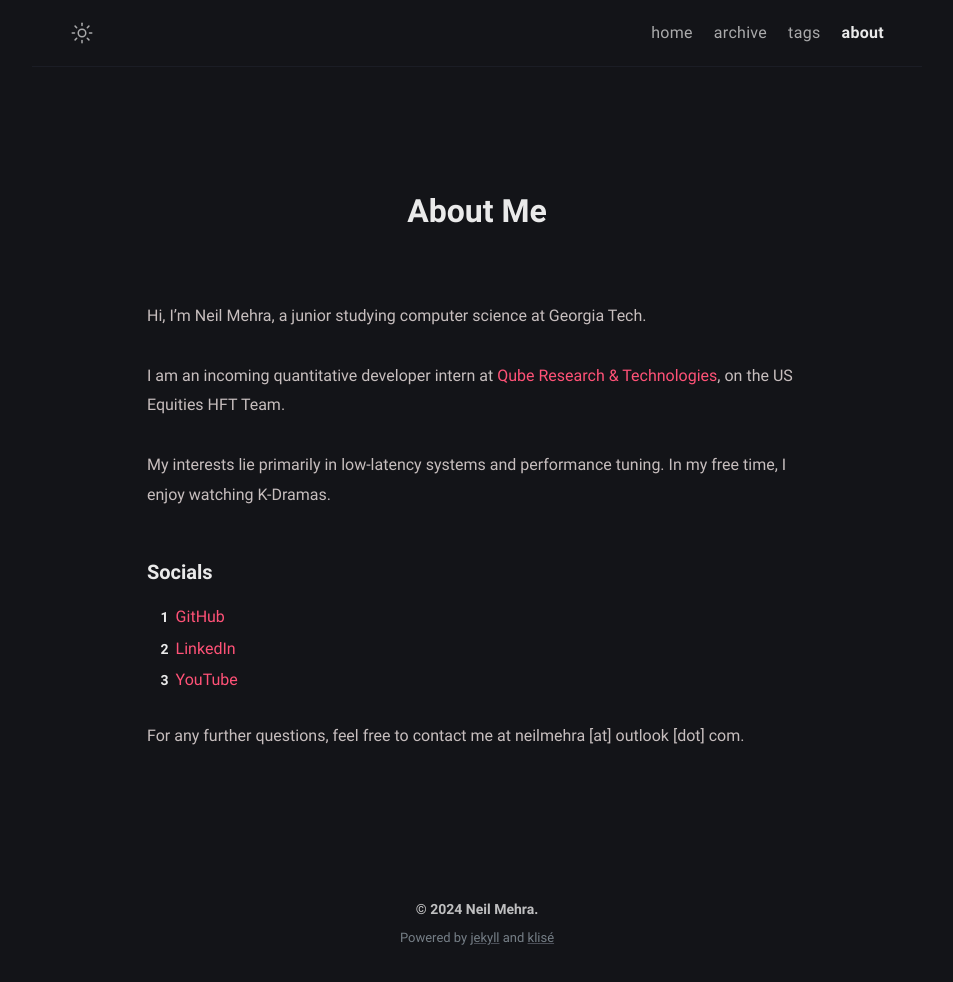
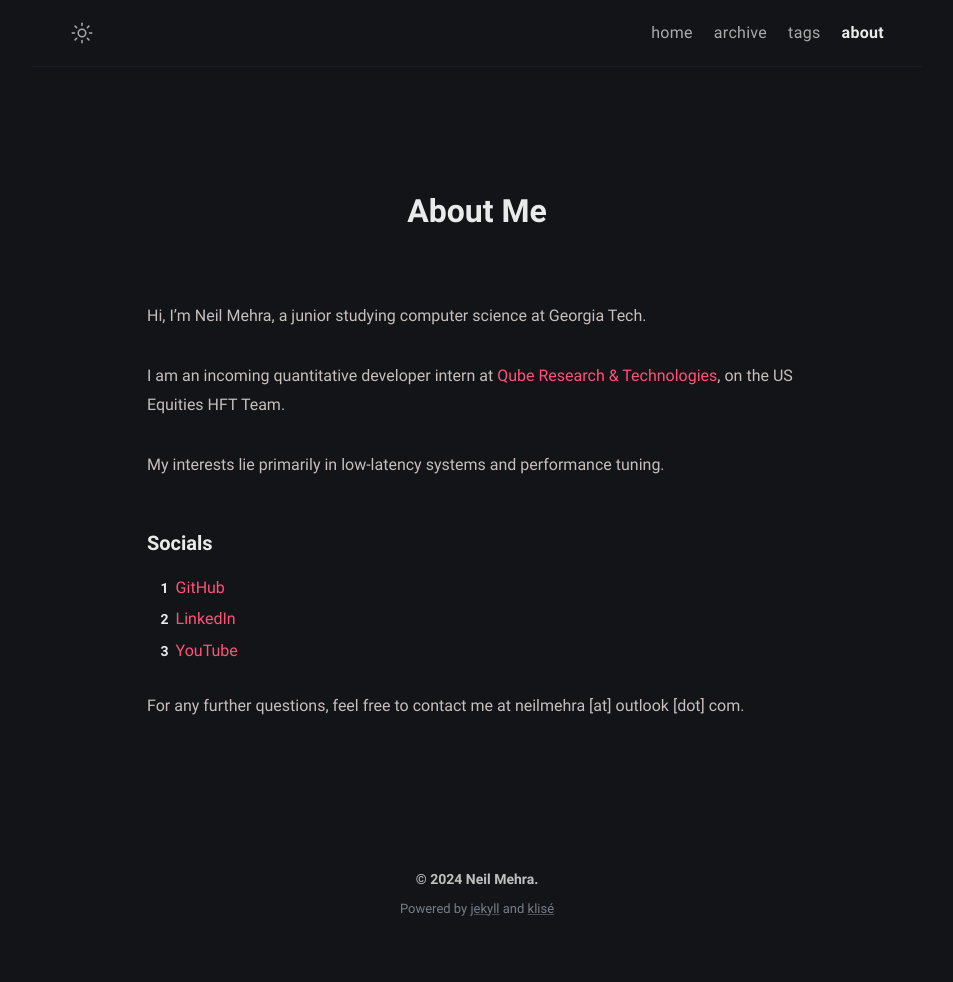
Before and after one commit to neilmehra/blog, a Jekyll site: the page built from about.md, in a window 1280 px wide. Shown: the whole page, without its empty margins (163-1116 px from the left). Built offline with Jekyll 4.4.1, drawn with Linux system fonts in a browser that asks for light colours; after the commit the page ends 953 px from its top, so only the background shows below that.

Commit message:
Update about.md

```diff
--- a/about.md
+++ b/about.md
@@ -11,7 +11,7 @@ Hi, I'm Neil Mehra, a junior studying computer science at Georgia Tech.
 I am an incoming quantitative developer intern at [Qube Research & Technologies](https://www.qube-rt.com/),
 on the US Equities HFT Team.
 
-My interests lie primarily in low-latency systems and performance tuning. In my free time, I enjoy watching K-Dramas.
+My interests lie primarily in low-latency systems and performance tuning.
 
 #### Socials
 
```
